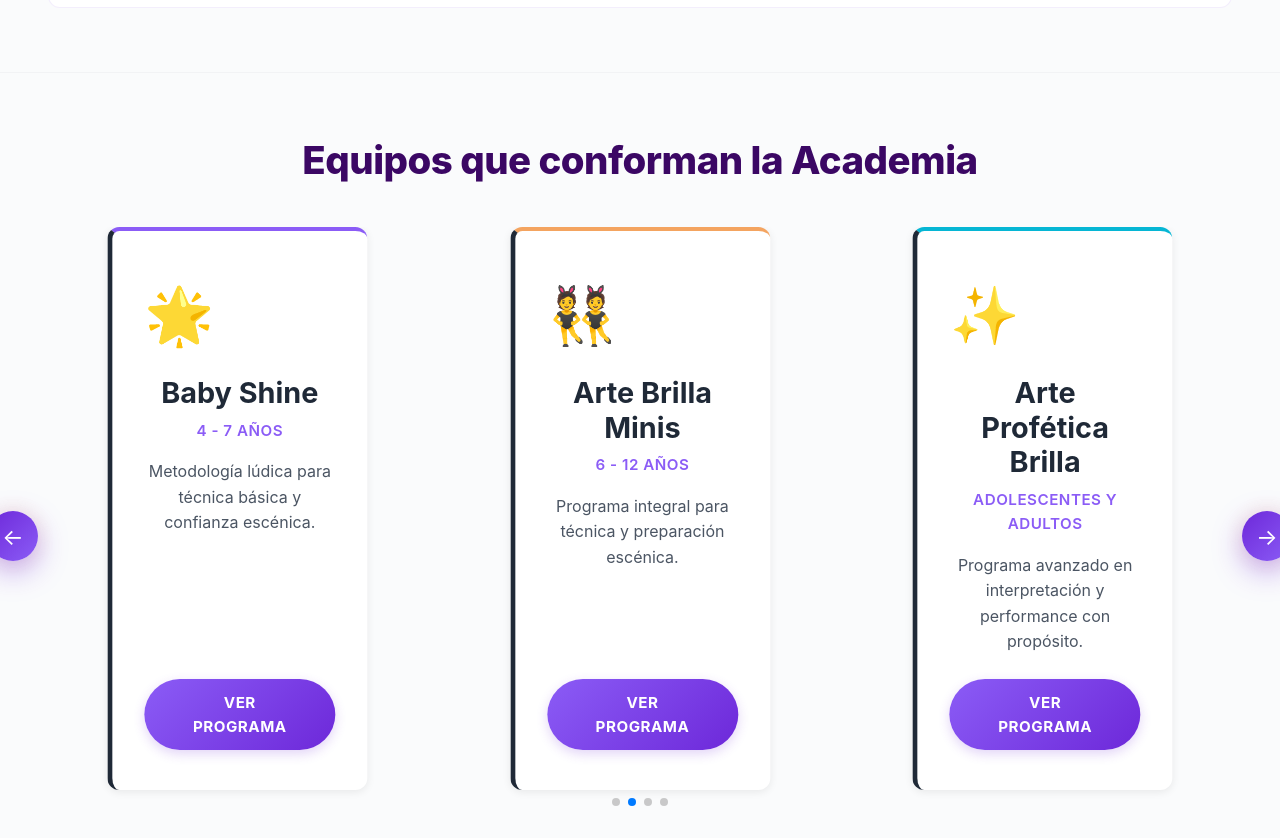
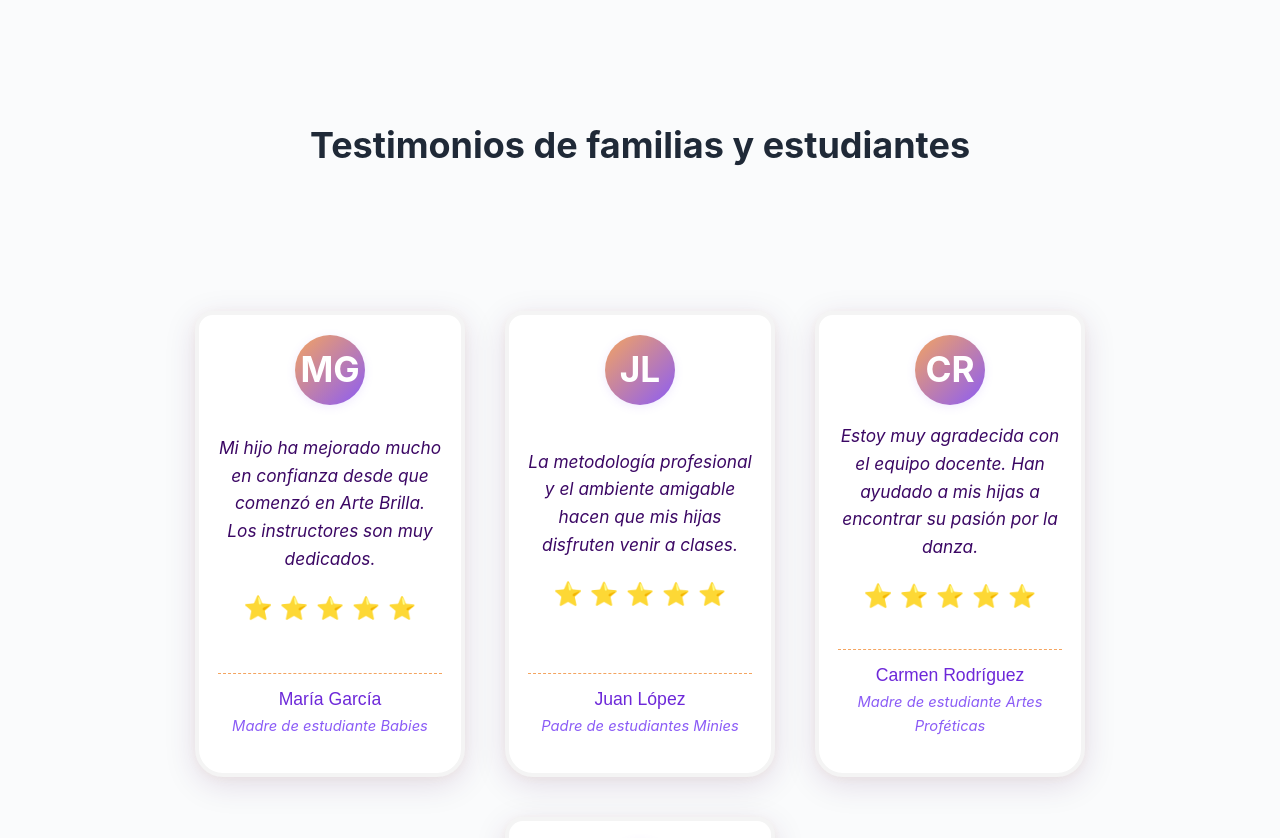
Before and after one commit to Eyden17/PDS, a React (Vite) app in the folder arte-brilla-web/: page / in a window 1280 px wide. Shown: the part 1957-2795 px from the top of the page. Built offline with nearby package versions, Linux system fonts and the light colour scheme; no server answers.

Commit message:
Fix styles

```diff
--- a/arte-brilla-web/src/App.jsx
+++ b/arte-brilla-web/src/App.jsx
@@ -6,6 +6,7 @@ import ScreenSizeWarning from './assets/components/ScreenSizeWarning.jsx';
 import Hero from './assets/components/Hero';
 import NewsGallery from './assets/components/NewsGallery';
 import DanceAreas from './assets/components/DanceAreas';
+import Testimonials from './assets/components/Testimonials';
 import Team from './assets/components/Team';
 
 import ImportantInfo from './assets/components/ImportantInfo';
@@ -38,8 +39,9 @@ function App() {
                 <>
                   <Hero />
                   <NewsGallery />
-                  <ImportantInfo />
                   <DanceAreas />
+                  <h2 style={{ textAlign: 'center', margin: '2.5rem 0 1.5rem 0' }}>Testimonios de familias y estudiantes</h2>
+                  <Testimonials />
                 </>
               } />
               <Route path="/about" element={<About />} />
--- a/arte-brilla-web/src/assets/components/ClassStudentsPage.jsx
+++ b/arte-brilla-web/src/assets/components/ClassStudentsPage.jsx
@@ -2,6 +2,129 @@ import React, { useEffect, useMemo, useState } from "react";
 import { useNavigate, useParams } from "react-router-dom";
 import { classService } from "../../services/classService";
 import "../styles/ClassStudentsPage.css"; // opcional, podés reutilizar tu CSS actual
+
+// Estilos en línea para mejorar la apariencia visual
+const styles = {
+  page: {
+    maxWidth: 700,
+    margin: "40px auto 0 auto",
+    background: "#fff",
+    borderRadius: 18,
+    boxShadow: "0 4px 32px 0 rgba(80, 40, 120, 0.10)",
+    padding: 32,
+    minHeight: 500,
+    fontFamily: 'Inter, Segoe UI, Arial, sans-serif',
+  },
+  header: {
+    display: "flex",
+    alignItems: "center",
+    justifyContent: "space-between",
+    marginBottom: 32,
+    borderBottom: "2px solid #e0e0f7",
+    paddingBottom: 16,
+  },
+  title: {
+    fontSize: 28,
+    fontWeight: 800,
+    color: "#4B2178",
+    letterSpacing: 0.5,
+    display: "flex",
+    alignItems: "center",
+    gap: 10,
+  },
+  btnCancel: {
+    background: "#fff",
+    color: "#b23b5a",
+    border: "1.5px solid #b23b5a",
+    borderRadius: 8,
+    padding: "8px 18px",
+    fontWeight: 600,
+    fontSize: 16,
+    cursor: "pointer",
+    marginRight: 8,
+    transition: "background 0.2s, color 0.2s",
+  },
+  btnSave: {
+    background: "linear-gradient(90deg, #7b2ff2 0%, #f357a8 100%)",
+    color: "#fff",
+    border: "none",
+    borderRadius: 8,
+    padding: "8px 22px",
+    fontWeight: 700,
+    fontSize: 16,
+    cursor: "pointer",
+    boxShadow: "0 2px 8px 0 rgba(123,47,242,0.10)",
+    transition: "background 0.2s, color 0.2s",
+  },
+  filtersSection: {
+    margin: "32px 0 18px 0",
+    display: "flex",
+    flexDirection: "column",
+    gap: 12,
+  },
+  filterInput: {
+    border: "1.5px solid #e0e0f7",
+    borderRadius: 8,
+    padding: "10px 14px",
+    fontSize: 16,
+    width: "100%",
+    outline: "none",
+    marginTop: 4,
+    background: "#faf8ff",
+    color: "#4B2178",
+    fontWeight: 500,
+    boxSizing: "border-box",
+  },
+  btnSelectAll: {
+    background: "#f3e6ff",
+    color: "#7b2ff2",
+    border: "1.5px solid #7b2ff2",
+    borderRadius: 8,
+    padding: "7px 16px",
+    fontWeight: 600,
+    fontSize: 15,
+    cursor: "pointer",
+    marginLeft: 8,
+    transition: "background 0.2s, color 0.2s",
+  },
+  studentsList: {
+    marginTop: 18,
+    display: "flex",
+    flexDirection: "column",
+    gap: 12,
+  },
+  studentRow: {
+    display: "flex",
+    alignItems: "center",
+    background: "#f8f6ff",
+    borderRadius: 10,
+    padding: "14px 18px",
+    boxShadow: "0 1px 4px 0 rgba(123,47,242,0.04)",
+    border: "1.5px solid #e0e0f7",
+    fontSize: 17,
+    fontWeight: 500,
+    color: "#4B2178",
+    transition: "background 0.2s, border 0.2s",
+    cursor: "pointer",
+  },
+  studentRowChecked: {
+    background: "linear-gradient(90deg, #f3e6ff 0%, #ffe6f3 100%)",
+    border: "2px solid #f357a8",
+    color: "#b23b5a",
+  },
+  studentTitle: {
+    fontWeight: 700,
+    fontSize: 17,
+    letterSpacing: 0.2,
+  },
+  emptyState: {
+    margin: "40px 0 0 0",
+    textAlign: "center",
+    color: "#b23b5a",
+    fontWeight: 600,
+    fontSize: 18,
+  },
+};
 
 export default function ClassStudentsPage() {
   const { id: classId } = useParams();
@@ -103,45 +226,67 @@ export default function ClassStudentsPage() {
   };
 
   return (
-    <div className="class-students-page">
-      <div className="management-header">
-        <h2>👥 Estudiantes de la clase</h2>
-
-        <div style={{ display: "flex", gap: 8 }}>
-          <button className="btn-cancel" onClick={() => navigate("/dashboard?section=classes")} disabled={saving || loading}>
+    <div style={styles.page}>
+      <div style={styles.header}>
+        <span style={styles.title}>
+          <span role="img" aria-label="Estudiantes">👥</span> Estudiantes de la clase
+        </span>
+        <div>
+          <button
+            style={styles.btnCancel}
+            onClick={() => navigate("/dashboard?section=classes")}
+            disabled={saving || loading}
+            onMouseOver={e => e.currentTarget.style.background = '#ffe6f3'}
+            onMouseOut={e => e.currentTarget.style.background = '#fff'}
+          >
             ✕ Cancelar
           </button>
-          <button className="btn-submit" onClick={onSave} disabled={saving || loading}>
+          <button
+            style={styles.btnSave}
+            onClick={onSave}
+            disabled={saving || loading}
+          >
             {saving ? "Guardando..." : "✓ Guardar"}
           </button>
         </div>
       </div>
 
       {error && (
-        <div className="empty-state">
+        <div style={styles.emptyState}>
           <p>⚠️ {error}</p>
         </div>
       )}
 
-      <div className="filters-section">
-        <div className="filters-grid">
-          <div className="filter-group">
-            <label>Búsqueda</label>
+      <div style={styles.filtersSection}>
+        <div style={{ display: "flex", gap: 16, alignItems: "end" }}>
+          <div style={{ flex: 1 }}>
+            <label style={{ fontWeight: 600, color: "#7b2ff2" }}>Búsqueda</label>
             <input
-              className="filter-input"
+              style={styles.filterInput}
               placeholder="Buscar por cédula o nombre..."
               value={q}
               onChange={(e) => setQ(e.target.value)}
             />
           </div>
-
-          <div className="filter-group" style={{ display: "flex", alignItems: "end", gap: 8 }}>
+          <div>
             {allFilteredSelected ? (
-              <button className="btn-reset-filters" onClick={unselectAllFiltered} disabled={saving || loading}>
+              <button
+                style={styles.btnSelectAll}
+                onClick={unselectAllFiltered}
+                disabled={saving || loading}
+                onMouseOver={e => e.currentTarget.style.background = '#ffe6f3'}
+                onMouseOut={e => e.currentTarget.style.background = '#f3e6ff'}
+              >
                 Quitar selección (lista)
               </button>
             ) : (
-              <button className="btn-reset-filters" onClick={selectAllFiltered} disabled={saving || loading}>
+              <button
+                style={styles.btnSelectAll}
+                onClick={selectAllFiltered}
+                disabled={saving || loading}
+                onMouseOver={e => e.currentTarget.style.background = '#ffe6f3'}
+                onMouseOut={e => e.currentTarget.style.background = '#f3e6ff'}
+              >
                 Seleccionar todos (lista)
               </button>
             )}
@@ -150,28 +295,36 @@ export default function ClassStudentsPage() {
       </div>
 
       {loading ? (
-        <div className="empty-state">
+        <div style={styles.emptyState}>
           <p>⏳ Cargando...</p>
         </div>
       ) : filtered.length === 0 ? (
-        <div className="empty-state">
+        <div style={styles.emptyState}>
           <p>📭 No hay estudiantes para mostrar</p>
-          <small>Verificá que haya estudiantes activos en el grupo y matrículas activas.</small>
+          <small style={{ color: "#7b2ff2", fontWeight: 400 }}>Verificá que haya estudiantes activos en el grupo y matrículas activas.</small>
         </div>
       ) : (
-        <div className="students-list">
+        <div style={styles.studentsList}>
           {filtered.map((s) => {
             const checked = selected.has(s.student_id);
             return (
-              <label key={s.student_id} className={`student-row ${checked ? "checked" : ""}`}>
+              <label
+                key={s.student_id}
+                style={{
+                  ...styles.studentRow,
+                  ...(checked ? styles.studentRowChecked : {}),
+                  opacity: saving ? 0.7 : 1,
+                }}
+              >
                 <input
                   type="checkbox"
                   checked={checked}
                   onChange={() => toggleOne(s.student_id)}
                   disabled={saving}
+                  style={{ marginRight: 16, width: 20, height: 20 }}
                 />
-                <div className="student-meta">
-                  <div className="student-title">
+                <div className="student-meta" style={{ flex: 1 }}>
+                  <div style={styles.studentTitle}>
                     {s.identification} — {s.last_name} {s.first_name}
                   </div>
                 </div>
--- a/arte-brilla-web/src/assets/components/Contact.jsx
+++ b/arte-brilla-web/src/assets/components/Contact.jsx
@@ -46,7 +46,12 @@ function Contact() {
       await emailjs.sendForm(
         import.meta.env.VITE_SERVICE_ID,
         import.meta.env.VITE_TEMPLATE_ID,
-        form.current
+
+        form.current,
+        import.meta.env.VITE_PUBLIC_KEY
+
+
+
       );
 
       setIsSubmitted(true);
--- a/arte-brilla-web/src/assets/components/Testimonials.jsx
+++ b/arte-brilla-web/src/assets/components/Testimonials.jsx
@@ -1,10 +1,5 @@
 import React from 'react';
-import { Swiper, SwiperSlide } from 'swiper/react';
-import { Navigation, Pagination, Autoplay, EffectFade } from 'swiper/modules';
-import 'swiper/css';
-import 'swiper/css/navigation';
-import 'swiper/css/pagination';
-import 'swiper/css/effect-fade';
+// importación de Swiper eliminada para versión en grilla
 import '../styles/Testimonials.css';
 
 const Testimonials = () => {
@@ -39,58 +34,33 @@ const Testimonials = () => {
     }
   ];
 
+  // Estilo polaroid: tarjeta con marco, avatar inicial, texto y nombre manuscrito
+  function getInitials(name) {
+    return name.split(' ').map(n => n[0]).join('').slice(0,2).toUpperCase();
+  }
   return (
     <section className="testimonials-section">
       <div className="container">
-        <div className="carousel-wrapper">
-          <Swiper
-            modules={[Navigation, Pagination, Autoplay, EffectFade]}
-            effect="fade"
-            fadeEffect={{ crossFade: true }}
-            spaceBetween={30}
-            slidesPerView={1}
-            autoplay={{
-              delay: 5000,
-              disableOnInteraction: false,
-            }}
-            pagination={{
-              clickable: true,
-              bulletActiveClass: 'swiper-pagination-bullet-active',
-              bulletClass: 'swiper-pagination-bullet'
-            }}
-            navigation={{
-              nextEl: '.testimonials-next',
-              prevEl: '.testimonials-prev',
-            }}
-            loop={true}
-            className="testimonials-swiper"
-          >
-            {testimonials.map(testimonial => (
-              <SwiperSlide key={testimonial.id}>
-                <div className="testimonial-card">
+        <div className="testimonials-polaroid-list">
+          {testimonials.map((testimonial) => (
+            <div key={testimonial.id} className="testimonial-polaroid">
+              <div className="polaroid-avatar">
+                <span>{getInitials(testimonial.author)}</span>
+              </div>
+              <div className="polaroid-content">
+                <blockquote className="polaroid-quote">{testimonial.quote}</blockquote>
                 <div className="testimonial-stars">
                   {[...Array(testimonial.rating)].map((_, i) => (
                     <span key={i} className="star">⭐</span>
                   ))}
                 </div>
-                  <blockquote className="testimonial-quote">
-                    "{testimonial.quote}"
-                  </blockquote>
-                  <div className="testimonial-author">
-                    <h4>{testimonial.author}</h4>
-                    <p>{testimonial.role}</p>
+              </div>
+              <div className="polaroid-footer">
+                <span className="polaroid-author">{testimonial.author}</span>
+                <span className="polaroid-role">{testimonial.role}</span>
               </div>
             </div>
-              </SwiperSlide>
           ))}
-          </Swiper>
-
-          <button className="carousel-btn testimonials-prev">
-            <span>←</span>
-          </button>
-          <button className="carousel-btn testimonials-next">
-            <span>→</span>
-          </button>
         </div>
       </div>
     </section>
--- a/arte-brilla-web/src/assets/styles/Classes.css
+++ b/arte-brilla-web/src/assets/styles/Classes.css
@@ -135,37 +135,45 @@
   max-width: 1200px;
   margin: 0 auto;
   display: flex;
+  flex-direction: row;
   flex-wrap: nowrap;
-  gap: 1rem;
-  overflow-x: auto;
-  padding-bottom: 0.5rem;
-  scrollbar-width: thin;
-  justify-content: flex-start;
+  gap: 2.5rem;
+  padding-bottom: 0;
+  justify-content: center;
+  align-items: stretch;
+  overflow-x: unset;
+  scrollbar-width: none;
 }
 
 .showcase-container::-webkit-scrollbar {
-  height: 8px;
+  display: none;
 }
 
 .showcase-container::-webkit-scrollbar-thumb {
-  background: #d1d5db;
-  border-radius: 10px;
+  display: none;
 }
 
 .showcase-container::-webkit-scrollbar-track {
-  background: transparent;
+  display: none;
 }
 
 .area-card {
   background: var(--text-light);
   border-left: 5px solid;
-  border-radius: 12px;
-  padding: 2.5rem 2rem;
+  border-radius: 18px;
+  padding: 2.5rem 2rem 2.5rem 2rem;
   text-align: center;
   cursor: pointer;
-  transition: all 0.3s ease;
-  box-shadow: 0 2px 8px rgba(0, 0, 0, 0.08);
-  flex: 0 0 260px;
+  transition: all 0.3s cubic-bezier(.4,1,.7,1.2);
+  box-shadow: 0 2px 12px rgba(0,0,0,0.10);
+  flex: 0 0 300px;
+  min-height: 370px;
+  max-width: 320px;
+  display: flex;
+  flex-direction: column;
+  align-items: center;
+  justify-content: space-between;
+  margin-bottom: 0.5rem;
 }
 
 .area-card:hover {
@@ -180,33 +188,39 @@
 
 .area-icon {
   font-size: 3.5rem;
-  margin-bottom: 1rem;
+  margin-bottom: 1.2rem;
   display: block;
+  line-height: 1;
 }
 
 .area-title {
-  font-size: 1.6rem;
-  font-weight: 700;
+  font-size: 1.7rem;
+  font-weight: 800;
   color: var(--text-dark);
-  margin-bottom: 0.5rem;
+  margin-bottom: 0.6rem;
+  line-height: 1.2;
 }
 
 .area-description {
   color: var(--text-gray);
-  font-size: 0.95rem;
-  margin-bottom: 1.5rem;
+  font-size: 1.05rem;
+  margin-bottom: 2.2rem;
+  min-height: 24px;
 }
 
 .area-btn {
-  padding: 0.7rem 2rem;
+  padding: 0.8rem 2.2rem;
   border: none;
-  border-radius: 50px;
+  border-radius: 40px;
   color: var(--text-light);
   font-weight: 700;
   cursor: pointer;
-  transition: all 0.3s ease;
-  font-size: 0.95rem;
-  box-shadow: 0 4px 12px rgba(109, 40, 217, 0.2);
+  transition: all 0.2s cubic-bezier(.4,1,.7,1.2);
+  font-size: 1.05rem;
+  box-shadow: 0 4px 16px rgba(109, 40, 217, 0.13);
+  margin-top: auto;
+  margin-bottom: 0.5rem;
+  min-width: 150px;
 }
 
 .area-btn:hover {
@@ -274,11 +288,16 @@
 }
 
 .classes-list {
-  max-width: 1200px;
+  max-width: 100vw;
   margin: 0 auto;
-  display: grid;
-  grid-template-columns: repeat(auto-fill, minmax(350px, 1fr));
-  gap: 2rem;
+  display: flex;
+  flex-direction: row;
+  flex-wrap: nowrap;
+  gap: 2.5rem;
+  justify-content: center;
+  align-items: flex-start;
+  overflow-x: auto;
+  padding-bottom: 2rem;
 }
 
 /* ========================================
@@ -286,31 +305,43 @@
    ======================================== */
 
 .class-item {
-  background: var(--text-light);
-  border-radius: 12px;
-  overflow: hidden;
-  box-shadow: 0 2px 8px rgba(0, 0, 0, 0.08);
-  transition: all 0.3s ease;
+  background: linear-gradient(135deg, #f5f3ff 60%, #e0e7ff 100%);
+  border-radius: 22px;
+  overflow: visible;
+  box-shadow: 0 8px 32px rgba(139, 92, 246, 0.13), 0 1.5px 0 #e0e7ff;
+  transition: all 0.3s cubic-bezier(.4,1,.7,1.2);
   display: flex;
   flex-direction: column;
+  min-width: 320px;
+  max-width: 370px;
+  min-height: 340px;
+  align-items: stretch;
+  justify-content: flex-start;
+  border: 2.5px solid #c7d2fe;
+  position: relative;
 }
 
 .class-item:hover {
-  transform: translateY(-8px);
-  box-shadow: 0 12px 32px rgba(0, 0, 0, 0.15);
+  transform: translateY(-10px) scale(1.04);
+  box-shadow: 0 24px 60px rgba(139, 92, 246, 0.18);
+  border-color: #8b5cf6;
 }
 
 .class-left {
   display: flex;
-  gap: 1.5rem;
-  padding: 1.5rem;
-  border-bottom: 1px solid var(--border-light);
+  gap: 1.2rem;
+  padding: 2rem 2rem 1.2rem 2rem;
+  border-bottom: none;
+  align-items: center;
+  justify-content: flex-start;
 }
 
 .class-color-bar {
-  width: 6px;
-  min-width: 6px;
-  border-radius: 3px;
+  width: 12px;
+  min-width: 12px;
+  height: 48px;
+  border-radius: 8px;
+  margin-right: 0.8rem;
 }
 
 .class-content {
@@ -318,17 +349,18 @@
 }
 
 .class-content h4 {
-  font-size: 1.3rem;
-  font-weight: 700;
-  color: var(--text-dark);
-  margin-bottom: 0.75rem;
-  line-height: 1.3;
+  font-size: 1.35rem;
+  font-weight: 800;
+  color: #4f46e5;
+  margin-bottom: 0.5rem;
+  line-height: 1.2;
+  letter-spacing: -0.5px;
 }
 
 .class-instructor {
-  color: var(--text-gray);
-  font-size: 0.95rem;
-  margin-bottom: 0.4rem;
+  color: #6366f1;
+  font-size: 1.01rem;
+  margin-bottom: 0.2rem;
 }
 
 .class-level {
@@ -338,19 +370,22 @@
 
 .class-details {
   display: flex;
-  flex-direction: column;
-  gap: 0.75rem;
-  padding: 1.5rem;
-  border-bottom: 1px solid var(--border-light);
-  background-color: var(--bg-lighter);
+  flex-direction: row;
+  gap: 2.2rem;
+  padding: 0.5rem 2rem 0.5rem 2rem;
+  border-bottom: none;
+  background: none;
+  justify-content: flex-start;
+  align-items: center;
 }
 
 .detail-item {
-  font-size: 0.9rem;
-  color: var(--text-gray);
+  font-size: 1.08rem;
+  color: #6366f1;
   display: flex;
   align-items: center;
   gap: 0.5rem;
+  font-weight: 600;
 }
 
 .detail-item strong {
@@ -358,29 +393,34 @@
 }
 
 .class-description {
-  padding: 1.5rem;
-  font-size: 0.95rem;
-  color: var(--text-gray);
-  line-height: 1.6;
+  padding: 0.8rem 2rem 1.2rem 2rem;
+  font-size: 1.08rem;
+  color: #312e81;
+  line-height: 1.7;
   flex-grow: 1;
+  background: none;
 }
 
 .class-action-btn {
-  margin: 1rem;
-  padding: 0.8rem 1.5rem;
+  margin: 1.2rem 2rem 1.5rem 2rem;
+  padding: 1rem 2.5rem;
   border: none;
   border-radius: 50px;
-  color: var(--text-light);
-  font-weight: 700;
+  color: #fff;
+  font-weight: 800;
   cursor: pointer;
-  transition: all 0.3s ease;
-  font-size: 0.95rem;
-  box-shadow: 0 4px 12px rgba(109, 40, 217, 0.2);
+  transition: all 0.2s cubic-bezier(.4,1,.7,1.2);
+  font-size: 1.12rem;
+  box-shadow: 0 6px 24px rgba(139, 92, 246, 0.18);
+  min-width: 170px;
+  background: linear-gradient(90deg, #8b5cf6 60%, #6366f1 100%);
+  letter-spacing: 0.5px;
 }
 
 .class-action-btn:hover {
-  transform: translateY(-2px);
-  box-shadow: 0 6px 16px rgba(109, 40, 217, 0.3);
+  transform: translateY(-4px) scale(1.03);
+  box-shadow: 0 12px 32px rgba(139, 92, 246, 0.22);
+  background: linear-gradient(90deg, #6366f1 60%, #8b5cf6 100%);
 }
 
 /* ========================================
--- a/arte-brilla-web/src/assets/styles/Testimonials.css
+++ b/arte-brilla-web/src/assets/styles/Testimonials.css
@@ -1,3 +1,92 @@
+/* --- POLAROID TESTIMONIALS --- */
+.testimonials-polaroid-list {
+  display: flex;
+  flex-wrap: wrap;
+  gap: 2.5rem;
+  justify-content: center;
+  margin-top: 2.5rem;
+}
+
+.testimonial-polaroid {
+  background: #fff;
+  border: 4px solid #f4f4f4;
+  border-radius: 18px 18px 28px 28px;
+  box-shadow: 0 8px 32px rgba(60, 16, 83, 0.13), 0 2px 8px rgba(244, 164, 96, 0.08);
+  width: 270px;
+  min-height: 340px;
+  display: flex;
+  flex-direction: column;
+  align-items: center;
+  padding: 1.2rem 1.2rem 2.2rem 1.2rem;
+  position: relative;
+  transition: transform 0.18s;
+}
+.testimonial-polaroid:hover {
+  transform: rotate(-2deg) scale(1.04);
+  box-shadow: 0 16px 40px rgba(60, 16, 83, 0.18), 0 4px 16px rgba(244, 164, 96, 0.13);
+}
+.polaroid-avatar {
+  width: 70px;
+  height: 70px;
+  background: linear-gradient(135deg, #f4a460 0%, #8b5cf6 100%);
+  border-radius: 50%;
+  display: flex;
+  align-items: center;
+  justify-content: center;
+  font-size: 2.2rem;
+  color: #fff;
+  font-weight: bold;
+  margin-bottom: 1.1rem;
+  box-shadow: 0 2px 10px rgba(139, 92, 246, 0.13);
+}
+.polaroid-content {
+  flex: 1;
+  display: flex;
+  flex-direction: column;
+  align-items: center;
+  justify-content: center;
+}
+.polaroid-quote {
+  font-size: 1.08rem;
+  color: #3b0764;
+  font-style: italic;
+  text-align: center;
+  margin-bottom: 1.1rem;
+  min-height: 70px;
+}
+.testimonial-stars {
+  margin-bottom: 0.7rem;
+}
+.polaroid-footer {
+  width: 100%;
+  text-align: center;
+  margin-top: 0.7rem;
+  padding-top: 0.7rem;
+  border-top: 1.5px dashed #f4a460;
+}
+.polaroid-author {
+  display: block;
+  font-family: 'Pacifico', cursive, sans-serif;
+  font-size: 1.1rem;
+  color: #6d28d9;
+  margin-bottom: 0.1rem;
+}
+.polaroid-role {
+  display: block;
+  font-size: 0.92rem;
+  color: #8b5cf6;
+  font-style: italic;
+}
+
+@media (max-width: 900px) {
+  .testimonials-polaroid-list {
+    gap: 1.2rem;
+  }
+  .testimonial-polaroid {
+    width: 90vw;
+    max-width: 320px;
+  }
+}
 .testimonials-section {
   padding: 5rem 1rem;
   background: transparent; /* Unificado con fondo global */
```
Also changed, not shown: arte-brilla-web/src/assets/components/Classes.jsx (+3 -6 lines), arte-brilla-web/src/assets/components/NewsManagement.jsx (+20 -30 lines), arte-brilla-web/src/assets/components/PaymentManagement.jsx (+0 -7 lines), arte-brilla-web/src/context/AuthContext.jsx (+8 -19 lines), 1 other file (tests, documents, lock files or other folders). Lines whose indentation alone changed are shown as unchanged.
